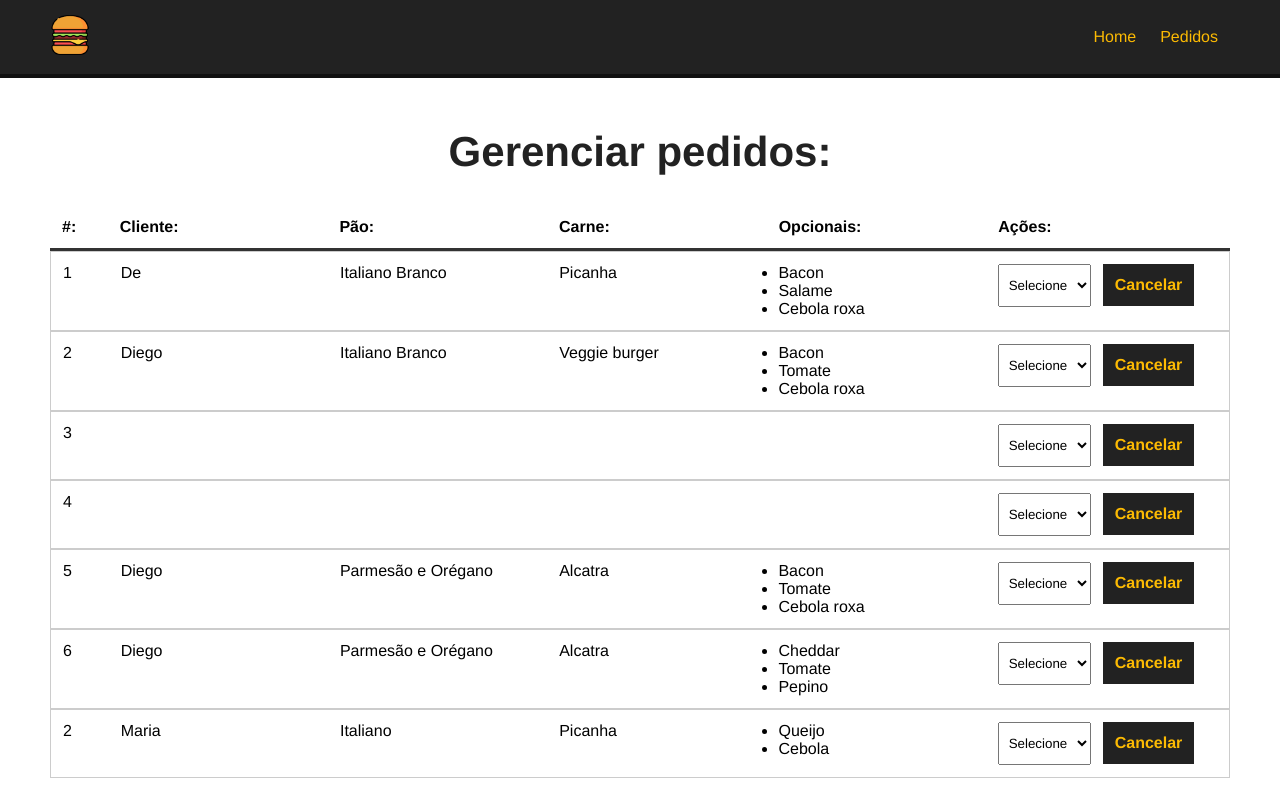
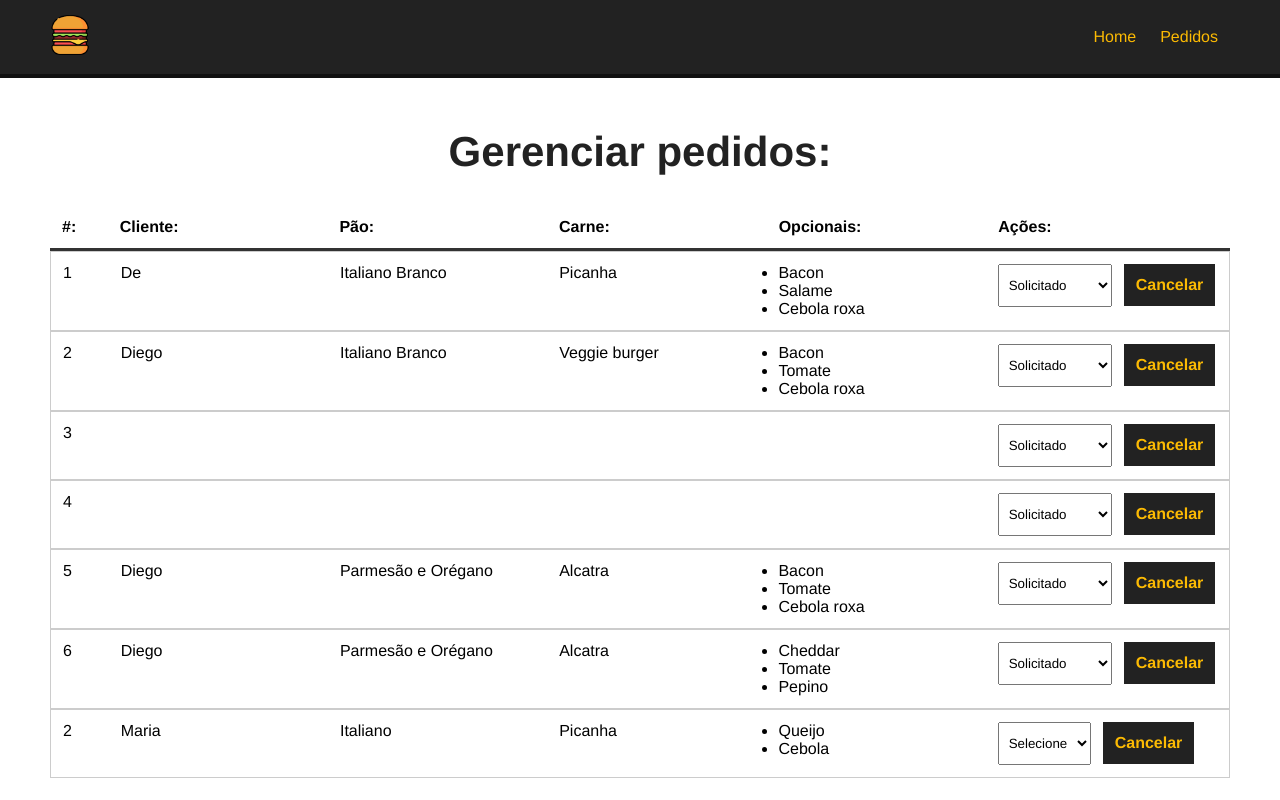
Before and after one commit to Diego-goes/3_make_your_burger, a Vue app: page /pedidos in a window 1280 px wide. Shown: the top 800 px of the page. Built offline with nearby package versions, Linux system fonts and the light colour scheme; data requests are answered from the project's data file.

Commit message:
Resgate de status dos pedidos

```diff
--- a/src/components/Dashboard.vue
+++ b/src/components/Dashboard.vue
@@ -24,6 +24,9 @@
             <div>
                 <select name="status" class="status">
                     <option value="">Selecione</option>
+                    <option v-for="status_atual in status" :key="status_atual.id" :value="status_atual.id.tipo" :selected="burger.status == status_atual.tipo" >
+                        {{status_atual.tipo}}
+                    </option>
                 </select>
                 <button class="delete-btn">Cancelar</button>
             </div>
@@ -66,6 +69,12 @@
             const data = await req.json()
             this.burgers = data
             // Resgatar Status
+            this.getStatus()
+        },
+        async getStatus(){
+            const req = await fetch('http://localhost:3000/status')
+            const data = await req.json()
+            this.status = data
         }
     },
     mounted(){
```
